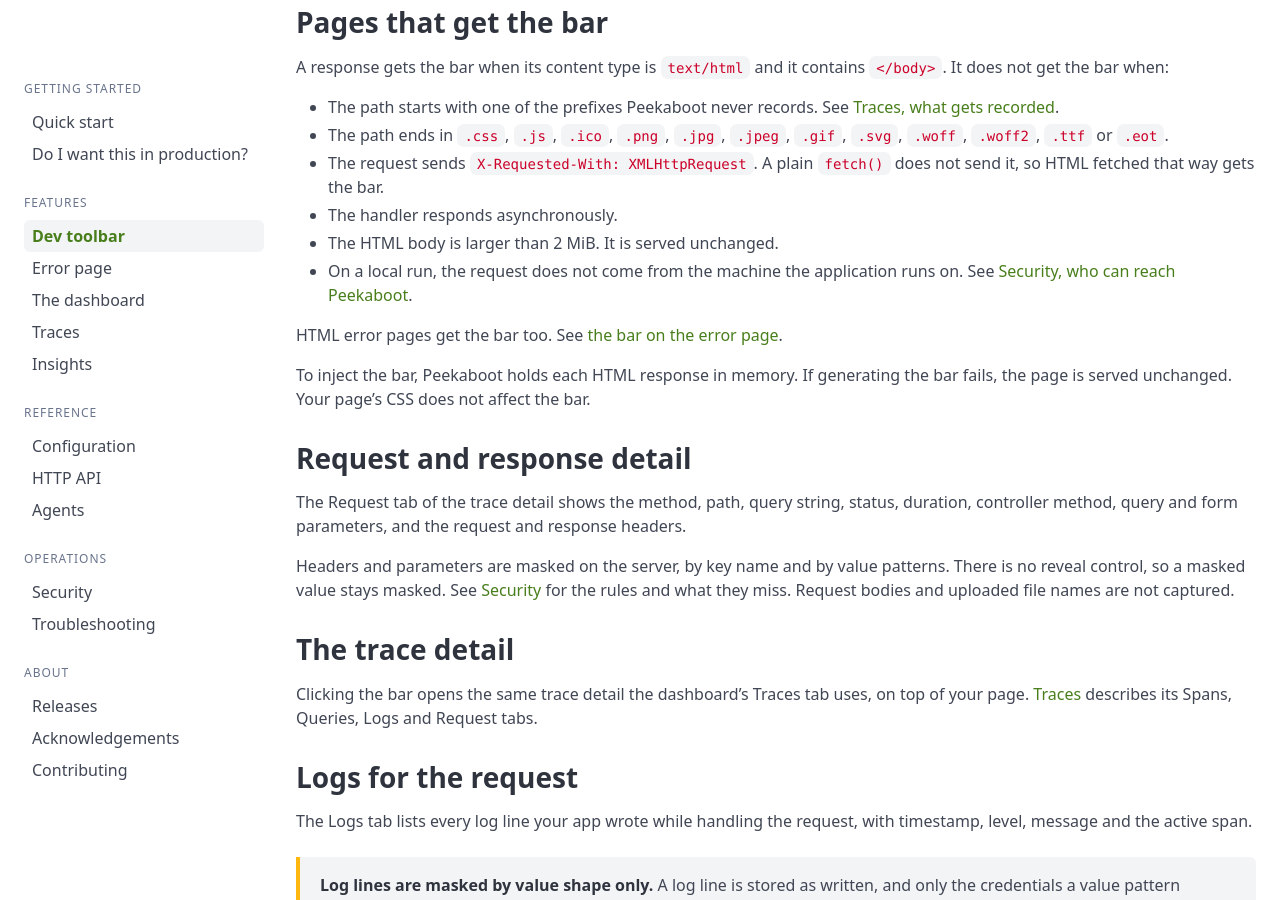
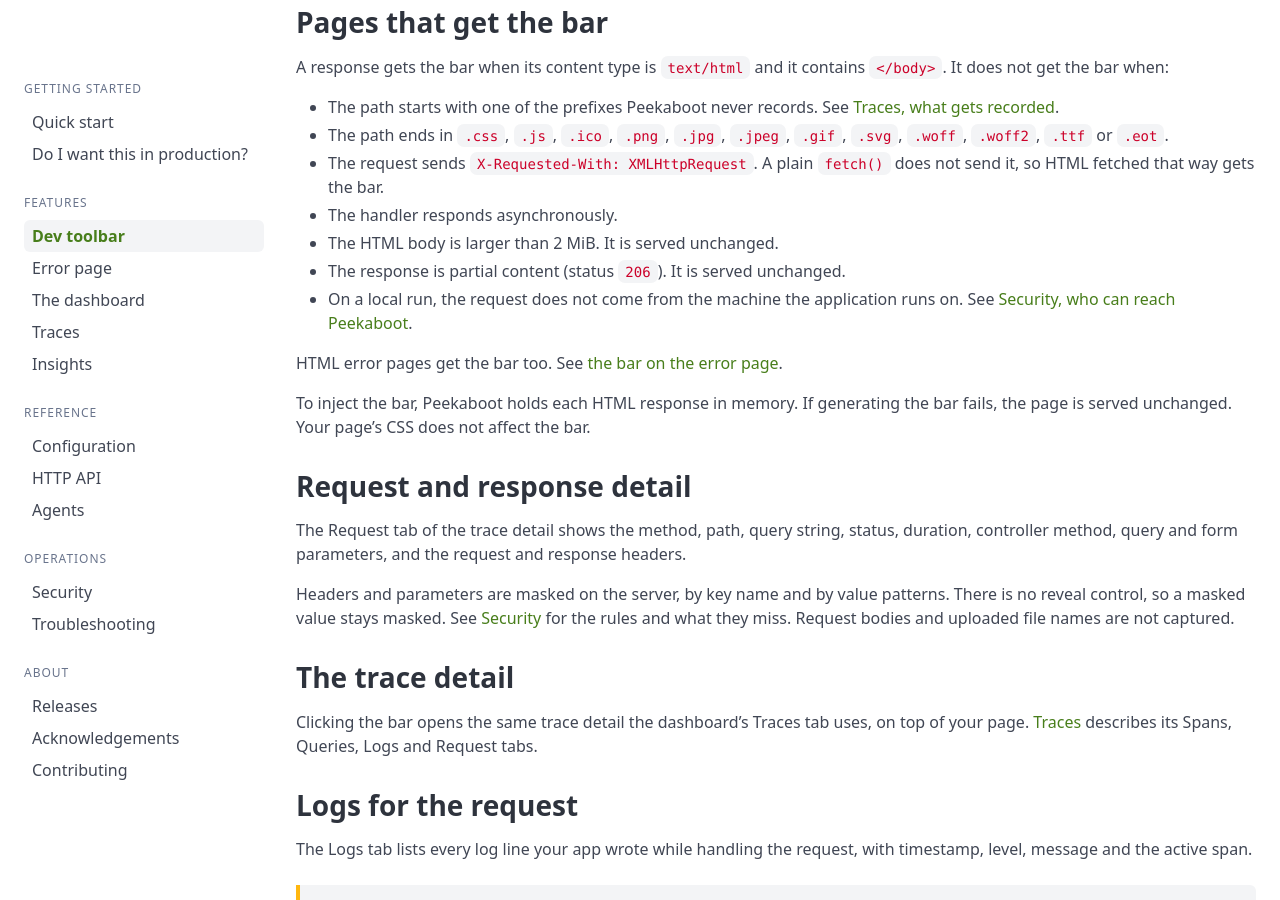
Before and after one commit to peekaboot-org/peekaboot-org.github.io, a Jekyll site: the page built from docs/dev-toolbar.md, in a window 1280 px wide and 900 px high, scrolled down 1357 px. Built offline with Jekyll 4.4.1, drawn with Linux system fonts in a browser that asks for light colours.

Commit message:
docs: say a partial response gets no toolbar

```diff
--- a/docs/dev-toolbar.md
+++ b/docs/dev-toolbar.md
@@ -51,6 +51,7 @@ does not get the bar when:
   so HTML fetched that way gets the bar.
 - The handler responds asynchronously.
 - The HTML body is larger than 2 MiB. It is served unchanged.
+- The response is partial content (status `206`). It is served unchanged.
 - On a local run, the request does not come from the machine the application runs on. See
   [Security, who can reach Peekaboot]({{ '/docs/security/' | relative_url }}#who-can-reach-peekaboot).
 
```
